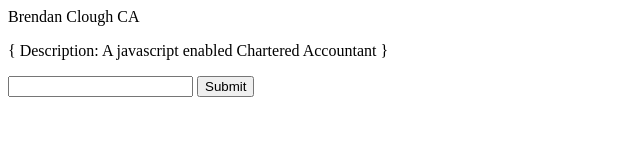
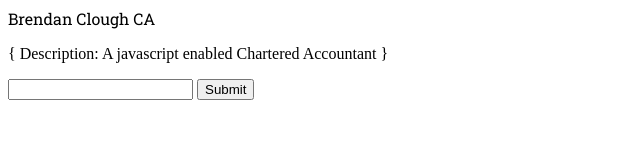
Before and after one commit to s0up2up/s0up2up.github.io, a plain HTML site: page index.html in a window 1280 px wide. Shown: the full height of the page, 0-640 px from the left. Drawn offline with Linux system fonts and the light colour scheme.

Commit message:
update ref

```diff
--- a/index.html
+++ b/index.html
@@ -3,7 +3,7 @@
 
   <head>
     <title>Brendan Clough CA</title>
-    <link ref='style.css' rel='stylesheet'>
+    <link href='style.css' rel='stylesheet' type='text/css'>
   </head>
 
   <body>
```
